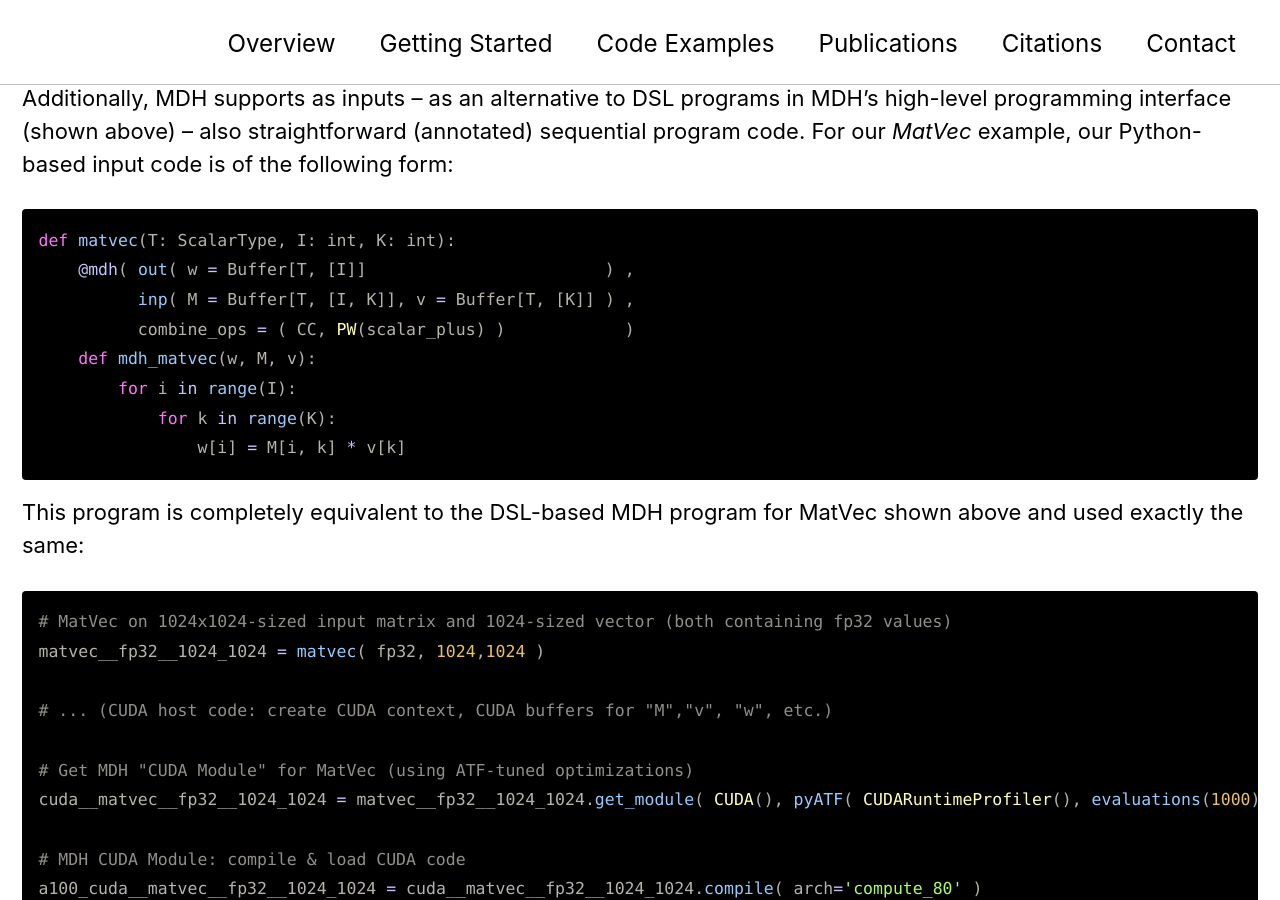
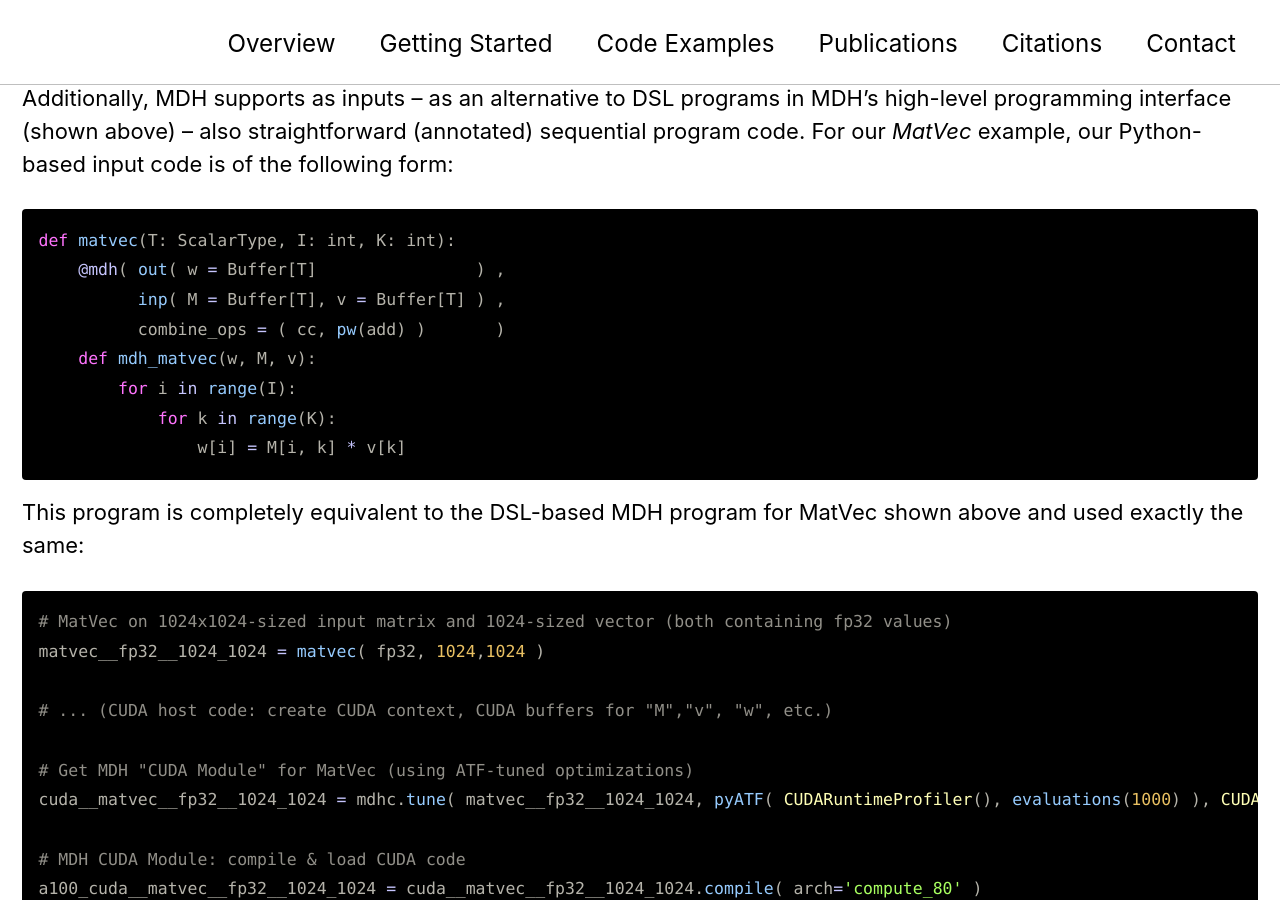
Before and after one commit to mdh-lang/mdh-lang.github.io, a Jekyll site: the page built from index.md, in a window 1280 px wide and 900 px high, scrolled down 2696 px. Built offline with Jekyll 4.4.1, drawn with Linux system fonts in a browser that asks for light colours; cached includes are drawn as plain includes.

Commit message:
Update code examples (#36)

```diff
--- a/index.md
+++ b/index.md
@@ -61,7 +60,7 @@ def matvec(T: ScalarType, I: int, K: int):
 
         return (
             out_view[T]( w = [lambda i, k: (i)] ),
-              md_hom[I, K]( mul, ( CC, PW(scalar_plus) ) ),
+              md_hom[I, K]( mul, ( cc, pw(add) ) ),
                 inp_view[T, T]( M = [lambda i, k: (i, k)] ,
                                 v = [lambda i, k: (k)   ] )
         )
@@ -76,7 +75,7 @@ matvec__fp32__1024_1024 = matvec( fp32, 1024,1024 )
 # ... (CUDA host code: create CUDA context, CUDA buffers for "M","v", "w", etc.)
 
 # Get MDH "CUDA Module" for MatVec (using ATF-tuned optimizations)
-cuda__matvec__fp32__1024_1024 = matvec__fp32__1024_1024.get_module( CUDA(), pyATF( CUDARuntimeProfiler(), evaluations(1000) ) )
+cuda__matvec__fp32__1024_1024 = mdhc.tune( matvec__fp32__1024_1024, pyATF( CUDARuntimeProfiler(), evaluations(1000) ), CUDA() )
 
 # MDH CUDA Module: compile & load CUDA code
 a100_cuda__matvec__fp32__1024_1024 = cuda__matvec__fp32__1024_1024.compile( arch='compute_80' )
@@ -124,7 +122,7 @@ jacobi1d__fp32_1024 = jacobi1d( fp32, 1024 )
 # ... (CUDA host code: create CUDA context, CUDA buffers for "x", "y", etc.)
 
 # Get MDH "CUDA Module" for Jacobi1D (using ATF-tuned optimizations)
-cuda__jacobi1d__fp32_1024 = jacobi1d__fp32_1024.get_module( CUDA(), pyATF( CUDARuntimeProfiler(), evaluations(1000) ) )
+cuda__jacobi1d__fp32_1024 = mdhc.tune( jacobi1d__fp32_1024, pyATF( CUDARuntimeProfiler(), evaluations(1000) ), CUDA() )
 
 # MDH CUDA Module: compile & load CUDA code
 a100_cuda__jacobi1d__fp32_1024 = cuda__jacobi1d__fp32_1024.compile( arch='compute_80' )
@@ -251,9 +249,9 @@ For our *MatVec* example, our Python-based input code is of the following form:
 
 ~~~ python
 def matvec(T: ScalarType, I: int, K: int):
-    @mdh( out( w = Buffer[T, [I]]                        ) ,
-          inp( M = Buffer[T, [I, K]], v = Buffer[T, [K]] ) ,
-          combine_ops = ( CC, PW(scalar_plus) )            )
+    @mdh( out( w = Buffer[T]                ) ,
+          inp( M = Buffer[T], v = Buffer[T] ) ,
+          combine_ops = ( cc, pw(add) )       )
     def mdh_matvec(w, M, v):
         for i in range(I):
             for k in range(K):
@@ -269,7 +267,7 @@ matvec__fp32__1024_1024 = matvec( fp32, 1024,1024 )
 # ... (CUDA host code: create CUDA context, CUDA buffers for "M","v", "w", etc.)
 
 # Get MDH "CUDA Module" for MatVec (using ATF-tuned optimizations)
-cuda__matvec__fp32__1024_1024 = matvec__fp32__1024_1024.get_module( CUDA(), pyATF( CUDARuntimeProfiler(), evaluations(1000) ) )
+cuda__matvec__fp32__1024_1024 = mdhc.tune( matvec__fp32__1024_1024, pyATF( CUDARuntimeProfiler(), evaluations(1000) ), CUDA() )
 
 # MDH CUDA Module: compile & load CUDA code
 a100_cuda__matvec__fp32__1024_1024 = cuda__matvec__fp32__1024_1024.compile( arch='compute_80' )
```
Also changed, not shown: other parts of index.md (+3 -5 lines).
